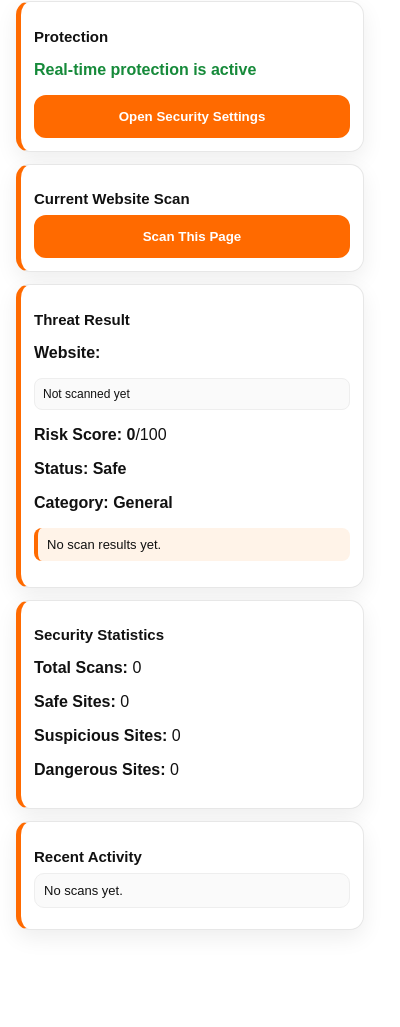
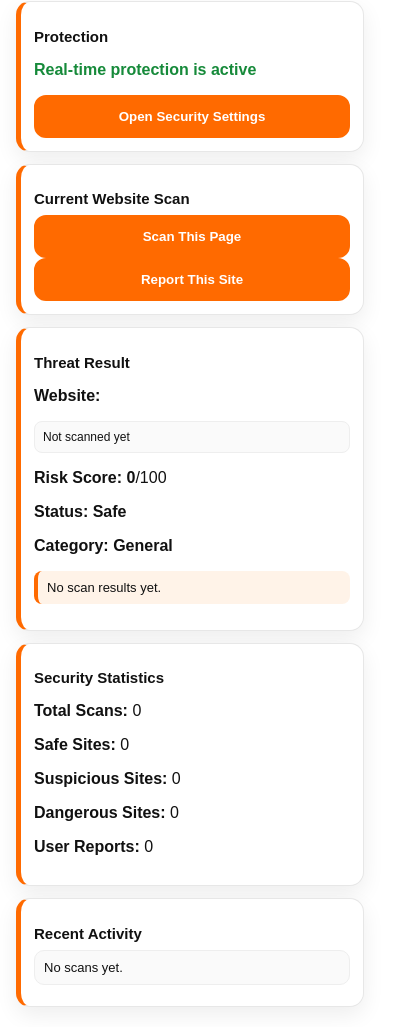
Before and after one commit to eastcoastslayer/scam-link-extension-, a browser extension: page popup.html in a window 400 px wide. Shown: the part 73-1100 px from the top of the page. Before the commit the page ends 1031 px from the top, so only its background shows below. Drawn offline with Linux system fonts and the light colour scheme.

Commit message:
Update popup.html

```diff
--- a/popup.html
+++ b/popup.html
@@ -9,7 +9,6 @@
 
 <body>
   <div class="container">
-
     <h1>Scam Link Detector</h1>
 
     <div class="status-card">
@@ -21,21 +20,17 @@
     <div class="scan-card">
       <h2>Current Website Scan</h2>
       <button id="scan-button">Scan This Page</button>
+      <button id="report-button" class="secondary-button">Report This Site</button>
     </div>
 
     <div class="results-card">
       <h2>Threat Result</h2>
-
       <p><strong>Website:</strong></p>
       <p id="scanned-url">Not scanned yet</p>
-
       <p><strong>Risk Score:</strong> <span id="risk-score">0</span>/100</p>
       <p><strong>Status:</strong> <span id="risk-status">Safe</span></p>
       <p><strong>Category:</strong> <span id="risk-category">General</span></p>
-
-      <div id="reasons-container">
-        <p>No scan results yet.</p>
-      </div>
+      <div id="reasons-container"><p>No scan results yet.</p></div>
     </div>
 
     <div class="history-card">
@@ -44,13 +39,13 @@
       <p><strong>Safe Sites:</strong> <span id="safe-sites">0</span></p>
       <p><strong>Suspicious Sites:</strong> <span id="suspicious-sites">0</span></p>
       <p><strong>Dangerous Sites:</strong> <span id="dangerous-sites">0</span></p>
+      <p><strong>User Reports:</strong> <span id="user-reports">0</span></p>
     </div>
 
     <div class="history-card">
       <h2>Recent Activity</h2>
       <ul id="history-list"></ul>
     </div>
-
   </div>
 
   <script src="popup.js"></script>
```
